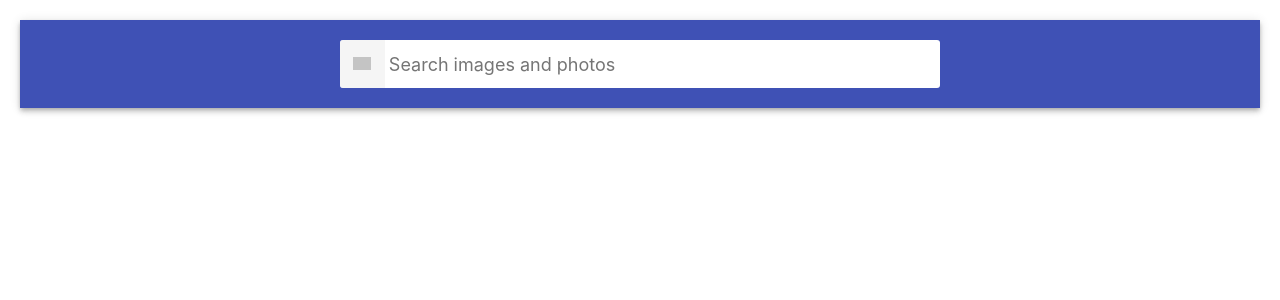
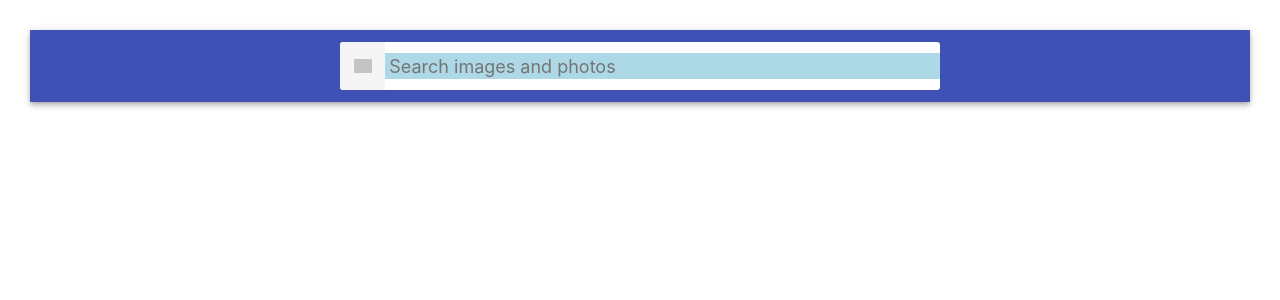
Before and after one commit to olechka-moiseenko/goit-react-hw-03-image-finder, a React (Create React App) app: page / in a window 1280 px wide. Shown: the top 300 px of the page. Built offline with nearby package versions, Linux system fonts and the light colour scheme; grey boxes are pictures that could not be loaded; the HTML template or start-up script is replaced by a standard one.

Commit message:
icon for closebtn

```diff
--- a/src/App.js
+++ b/src/App.js
@@ -105,9 +105,9 @@ class App extends Component {
               src={this.state.selectedObg.largeImageURL}
               alt={this.state.selectedObg.largeImageURL}
             />
-            <button type="button" onClick={this.toggleMdl}>
+            {/* <button type="button" onClick={this.toggleMdl}>
               Close
-            </button>
+            </button> */}
           </Modal>
         )}
 
--- a/src/components/Button/Button.module.css
+++ b/src/components/Button/Button.module.css
@@ -1,5 +1,6 @@
 .button {
   padding: 8px 16px;
+  margin-top: 8px;
   border-radius: 2px;
   background-color: #3f51b5;
   transition: all 250ms cubic-bezier(0.4, 0, 0.2, 1);
--- a/src/components/Container/Container.module.css
+++ b/src/components/Container/Container.module.css
@@ -1,4 +1,4 @@
 .container {
-  padding: 20px 20px;
+  padding: 30px 30px;
   margin: 0;
 }
--- a/src/components/Modal/Modal.jsx
+++ b/src/components/Modal/Modal.jsx
@@ -1,5 +1,6 @@
 import React, { Component } from "react";
 import { createPortal } from "react-dom";
+import { MdClose } from "react-icons/md";
 import s from "./Modal.module.css";
 
 const modalRoot = document.getElementById("modal-root");
@@ -25,10 +26,16 @@ class Modal extends Component {
     }
   };
 
+  closeModal = () => {
+    this.props.onClose();
+  };
   render() {
     return createPortal(
       <div className={s.overlay} onClick={this.handleOverlayClick}>
         <div className={s.modal}>{this.props.children}</div>
+        <button type="button" className={s.closebtn} onClick={this.closeModal}>
+          <MdClose size="2em" />
+        </button>
       </div>,
       modalRoot
     );
--- a/src/components/Modal/Modal.module.css
+++ b/src/components/Modal/Modal.module.css
@@ -4,19 +4,44 @@
   left: 0;
   width: 100vw;
   height: 100vh;
+  display: flex;
+  justify-content: center;
+  align-items: center;
   background-color: rgba(0, 0, 0, 0.5);
+  z-index: 1200;
 }
 
 .modal {
-  position: absolute;
-  top: 50%;
-  left: 50%;
-  transform: translate(-50%, -50%);
+  position: relative;
+  /* top: 50%; */
+  /* left: 50%; */
+  /* transform: translate(-50%, -50%);
   min-height: auto;
   width: auto;
   padding: 12px;
   background-color: #fff;
   border-radius: 3px;
   box-shadow: 0px 2px 1px -1px rgba(0, 0, 0, 0.2),
-    0px 1px 1px 0px rgba(0, 0, 0, 0.14), 0px 1px 3px 0px rgba(0, 0, 0, 0.12);
+  0px 1px 1px 0px rgba(0, 0, 0, 0.14), 0px 1px 3px 0px rgba(0, 0, 0, 0.12); */
+  max-width: calc(100vw - 48px);
+  max-height: calc(100vh - 24px);
 }
+
+.modal img {
+  /* max-height: 80vh; */
+  display: block;
+}
+
+.closebtn {
+  position: absolute;
+  top: 20px;
+  right: 50px;
+  padding: 1px;
+  border: none;
+  cursor: pointer;
+}
+
+.closebtn :hover,
+:focus {
+  background-color: #add8e6;
+}
--- a/src/index.css
+++ b/src/index.css
@@ -1,13 +1,27 @@
+html {
+  box-sizing: border-box;
+  width: 100vw;
+  overflow-x: hidden;
+}
+
+*,
+*::before,
+*::after {
+  box-sizing: inherit;
+}
+
 body {
   margin: 0;
-  font-family: -apple-system, BlinkMacSystemFont, 'Segoe UI', 'Roboto', 'Oxygen',
-    'Ubuntu', 'Cantarell', 'Fira Sans', 'Droid Sans', 'Helvetica Neue',
-    sans-serif;
+  font-family: -apple-system, BlinkMacSystemFont, "Segoe UI", Roboto,
+    Oxygen-Sans, Ubuntu, Cantarell, "Helvetica Neue", sans-serif;
+  color: #212121;
+  background-color: #fff;
   -webkit-font-smoothing: antialiased;
   -moz-osx-font-smoothing: grayscale;
 }
 
-code {
-  font-family: source-code-pro, Menlo, Monaco, Consolas, 'Courier New',
-    monospace;
+img {
+  display: block;
+  max-width: 100%;
+  height: auto;
 }
```
Also changed, not shown: 1 other file (tests, documents, lock files or other folders).
